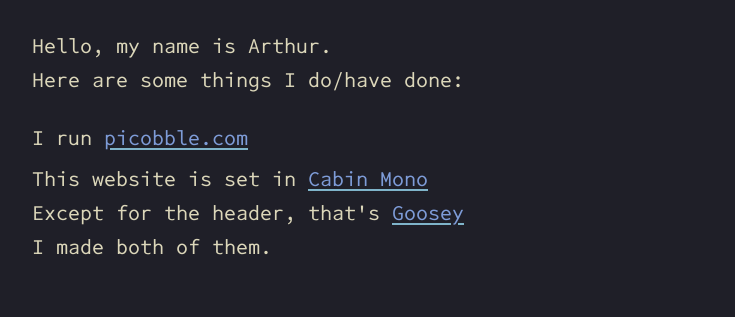
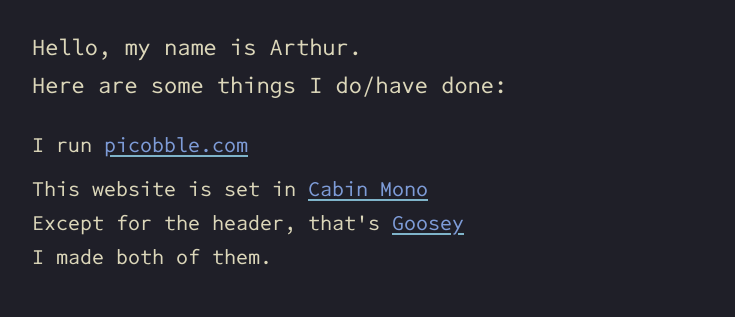
Before and after one commit to faso/faso.github.io, a plain HTML site: page index.html in a window 1280 px wide. Shown: the part 134-451 px from the top of the page, without its empty margins (272-1007 px from the left). Drawn offline with Linux system fonts and the light colour scheme.

Commit message:
Update styles for intro and things paragraphs
Increased font size for intro paragraph and adjusted margin for things paragraph.

```diff
--- a/index.html
+++ b/index.html
@@ -58,8 +58,8 @@
     /* Crop into the first O so its trailing curve leads the ribbon. */
     transform: translateX(-3.18em);
   }
-  p.intro { margin-bottom: 1.5rem; }
-  .things p { margin-bottom: 0.4rem; }
+  p.intro { margin-bottom: 1.5rem; font-size: 22px; }
+  .things p { margin-bottom: 0.6rem; }
   a {
     color: var(--link);
     text-decoration-color: var(--accent);
```
